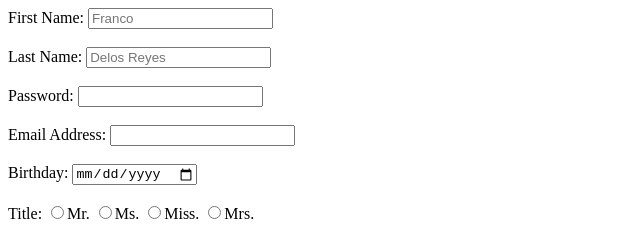
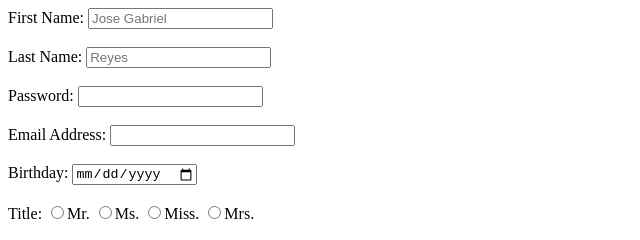
Before and after one commit to JoseGab2004/Finals, a plain HTML site: page Slider.html in a window 1280 px wide. Shown: the top 240 px of the page, 0-640 px from the left. Drawn offline with Linux system fonts and the light colour scheme.

Commit message:
Update Slider.html

```diff
--- a/Slider.html
+++ b/Slider.html
@@ -7,10 +7,10 @@
     <body>
         <form action="Do something.php">
             <label for ="first_name"/>First Name:</label>
-            <input type="text" id="first_name" name="first_name" placeholder="Franco">
+            <input type="text" id="first_name" name="first_name" placeholder="Jose Gabriel">
             <br><br>
             <label for="last_name"/>Last Name:</label>
-            <input type="text" id="last_name" name="last_name" placeholder="Delos Reyes">
+            <input type="text" id="last_name" name="last_name" placeholder="Reyes">
             <br><br>
             <label for="pass">Password:</label>
             <input type="password" id="pass" name="pass" maxlength="12"/>
```
